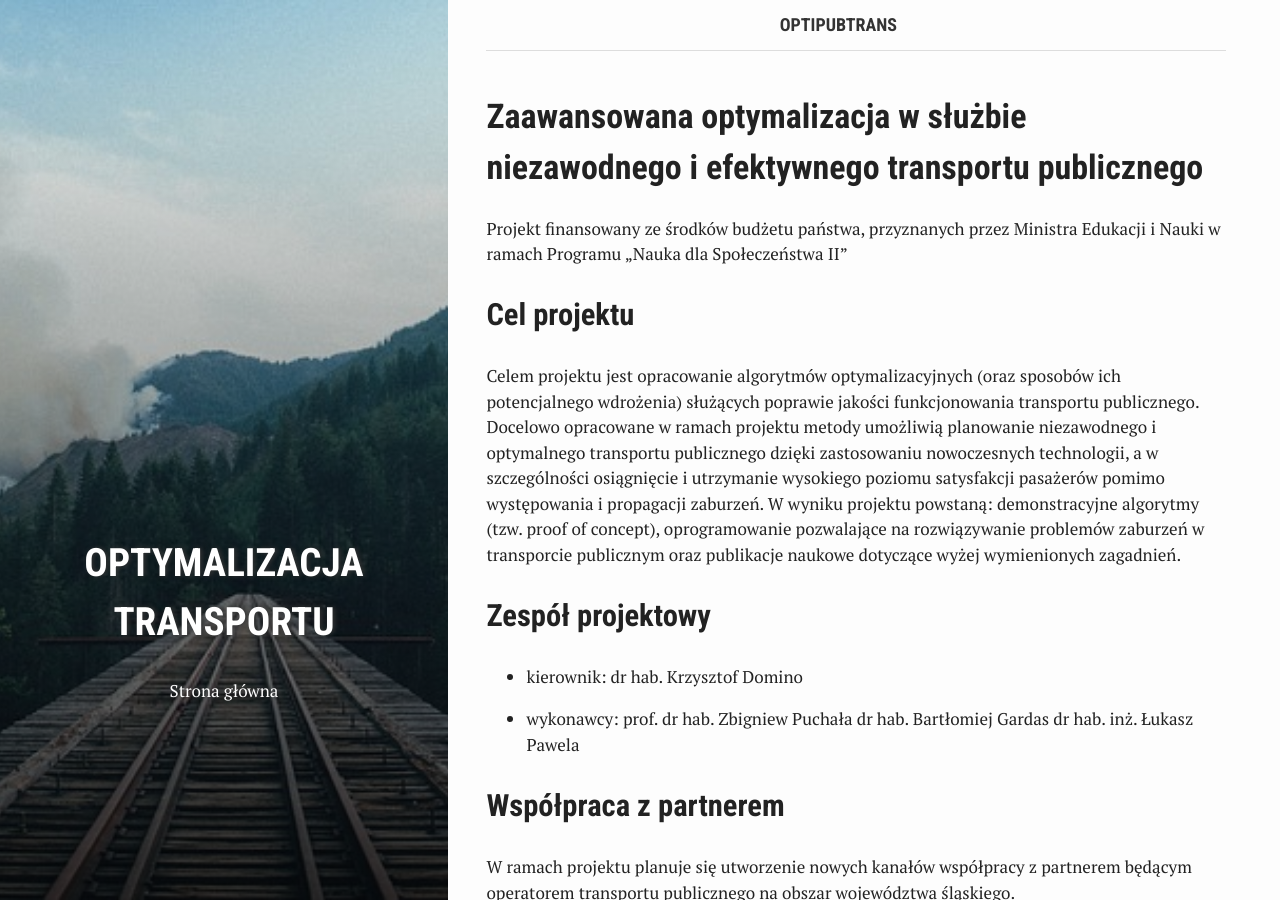
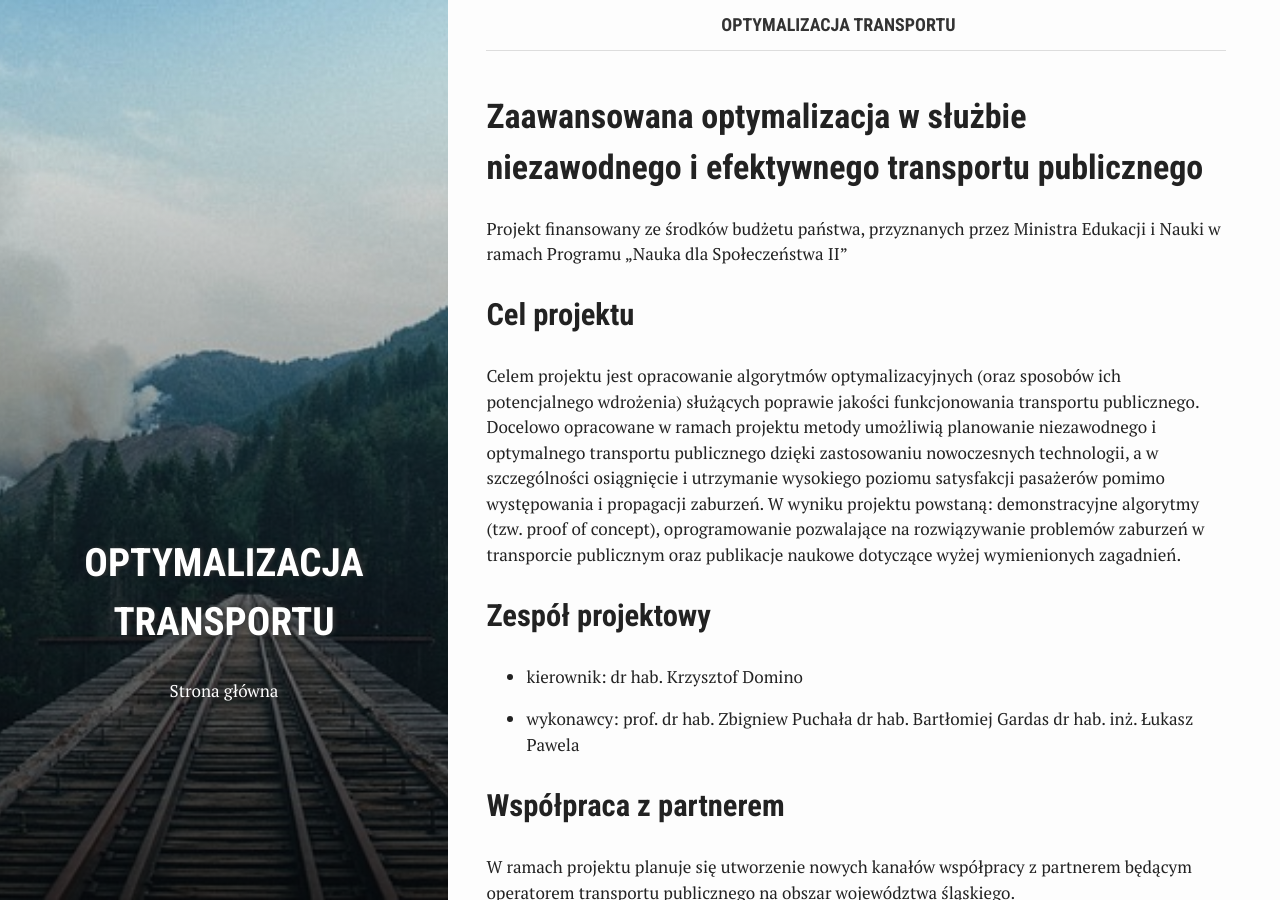
Before and after one commit to iitis/optipubtrans-website, a Jekyll site: the page built from index.md, in a window 1280 px wide and 900 px high. Built offline with Jekyll 4.4.1, drawn with Linux system fonts in a browser that asks for light colours; some of the changed text lies outside the part shown.

Commit message:
fix config

```diff
--- a/_config.yml
+++ b/_config.yml
@@ -19,12 +19,11 @@
 # in the templates via {{ site.myvariable }}.
 domain: optipubtrans.iitis.pl
 url: https://optipubtrans.iitis.pl
-title: Optipubtrans
+title: Optymalizacja transportu
 email: lpawela@iitis.pl
 description: >- # this means to ignore newlines until "baseurl:"
   Optimal public transport in Poland
 baseurl: "" # the subpath of your site, e.g. /blog
-url: "" # the base hostname & protocol for your site, e.g. http://example.com
 github_username:  lpawela
 
 # Exclude from processing.
```
